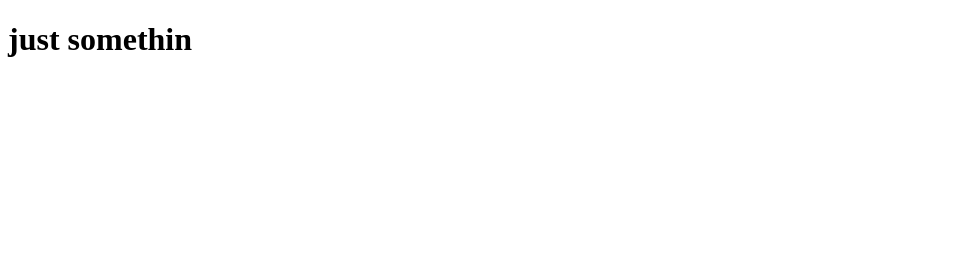
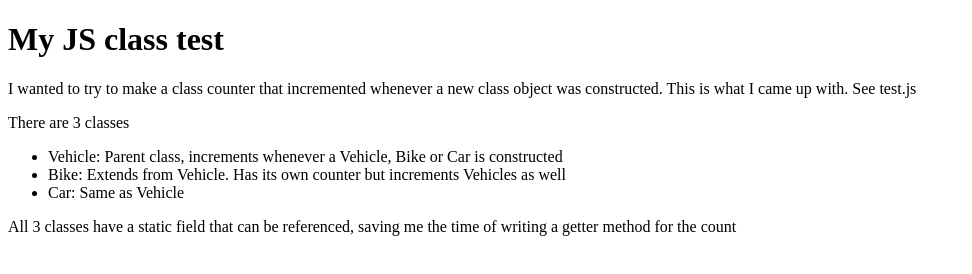
Before and after one commit to cchelton/coles-class-test, a plain HTML site: page index.html in a window 1280 px wide. Shown: the whole page, without its empty margins (0-972 px from the left). Drawn offline with Linux system fonts and the light colour scheme.

Commit message:
Added Description of test.js

```diff
--- a/index.html
+++ b/index.html
@@ -2,10 +2,18 @@
 <html lang="en" dir="ltr">
   <head>
     <meta charset="utf-8">
-    <title>somethin</title>
+    <title>My test on a class counter</title>
     <script src="test.js" type="text/javascript" charset="utf-8"></script>
   </head>
   <body>
-    <h1>just somethin</h1>
+    <h1>My JS class test</h1>
+    <p>I wanted to try to make a class counter that incremented whenever a new class object was constructed. This is what I came up with. See test.js</p>
+    <p>There are 3 classes</p>
+    <ul>
+      <li>Vehicle: Parent class, increments whenever a Vehicle, Bike or Car is constructed</li>
+      <li>Bike: Extends from Vehicle. Has its own counter but increments Vehicles as well</li>
+      <li>Car: Same as Vehicle</li>
+    </ul>
+    <p>All 3 classes have a static field that can be referenced, saving me the time of writing a getter method for the count</p>
   </body>
 </html>
```
